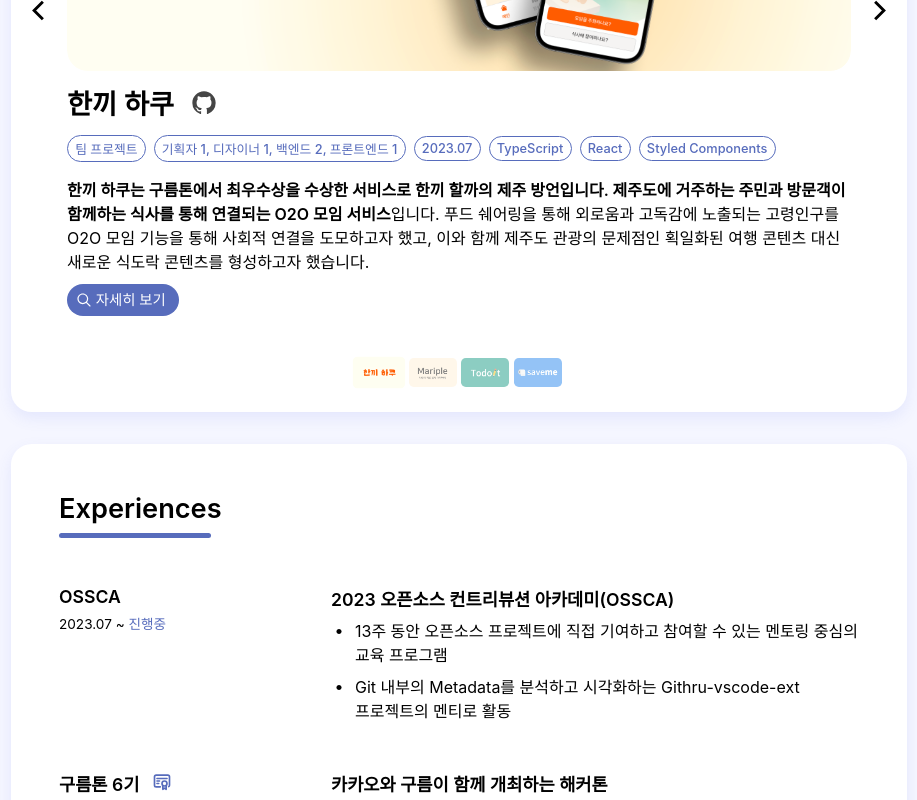
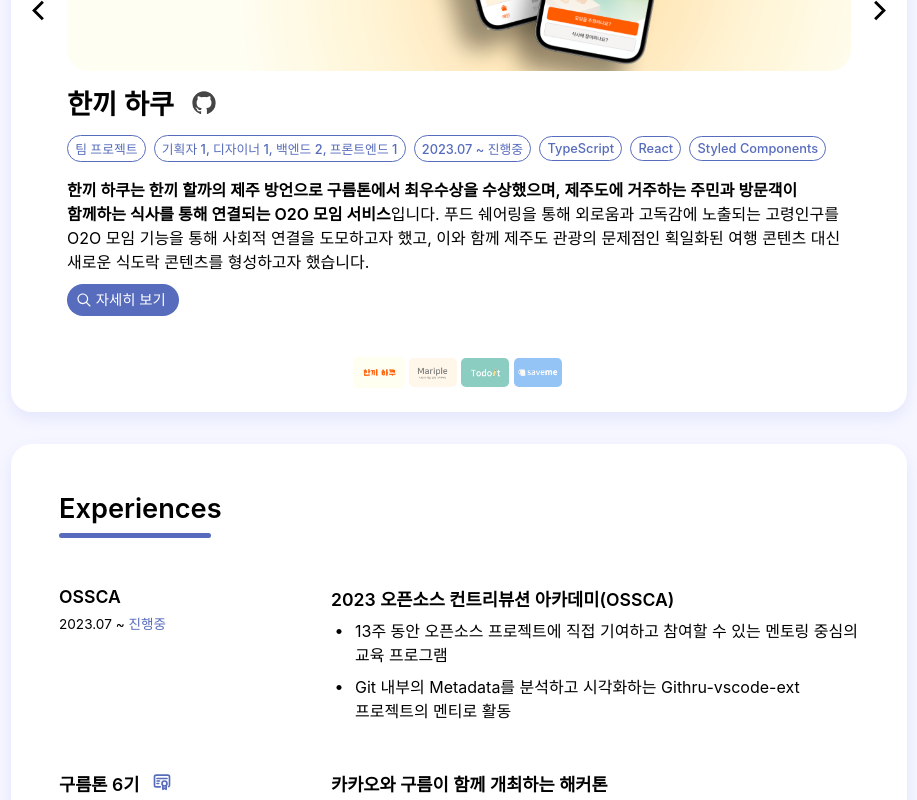
Before and after one commit to kimdonggu42/portfolio, a React (Create React App) app: page / in a window 1280 px wide. Shown: the part 1960-2760 px from the top of the page, without its empty margins (325-1242 px from the left). Built offline with nearby package versions, Linux system fonts and the light colour scheme.

Commit message:
Refact : 프로젝트 진행 기간 수정

```diff
--- a/src/components/Experience.tsx
+++ b/src/components/Experience.tsx
@@ -32,7 +32,7 @@
   background-color: ${(props) => props.theme.color.mainColor};
 `;
 
-export const ExperieceArea = styled.ol`
+export const ExperieceArea = styled.ul`
   display: flex;
   flex-direction: column;
   row-gap: 3rem;
--- a/src/components/Project.tsx
+++ b/src/components/Project.tsx
@@ -427,7 +427,7 @@
               <SlideTag>
                 <li>팀 프로젝트</li>
                 <li>기획자 1, 디자이너 1, 백엔드 2, 프론트엔드 1</li>
-                <li>2023.07</li>
+                <li>2023.07 ~ 진행중</li>
                 <li>TypeScript</li>
                 <li>React</li>
                 <li>Styled Components</li>
@@ -435,8 +435,8 @@
               <SlideComment>
                 <div>
                   <span className='mainText'>
-                    한끼 하쿠는 구름톤에서 최우수상을 수상한 서비스로 한끼 할까의 제주 방언입니다.
-                    제주도에 거주하는 주민과 방문객이 함께하는 식사를 통해 연결되는 O2O 모임 서비스
+                    한끼 하쿠는 한끼 할까의 제주 방언으로 구름톤에서 최우수상을 수상했으며, 제주도에
+                    거주하는 주민과 방문객이 함께하는 식사를 통해 연결되는 O2O 모임 서비스
                   </span>
                   입니다. 푸드 쉐어링을 통해 외로움과 고독감에 노출되는 고령인구를 O2O 모임 기능을
                   통해 사회적 연결을 도모하고자 했고, 이와 함께 제주도 관광의 문제점인 획일화된 여행
```
